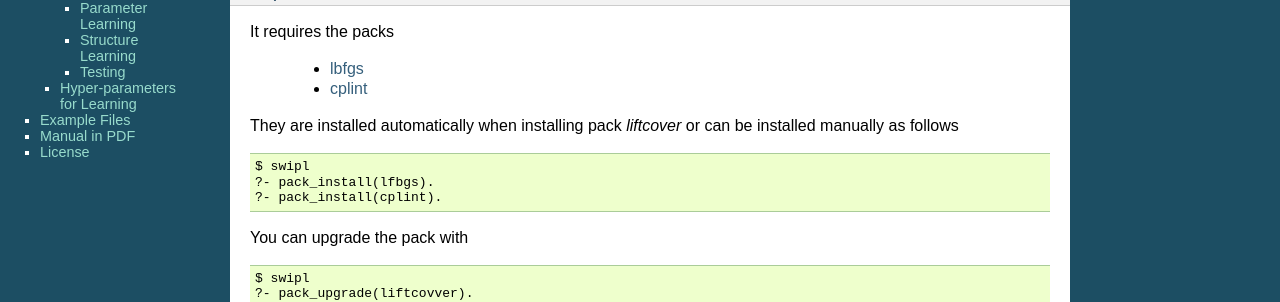
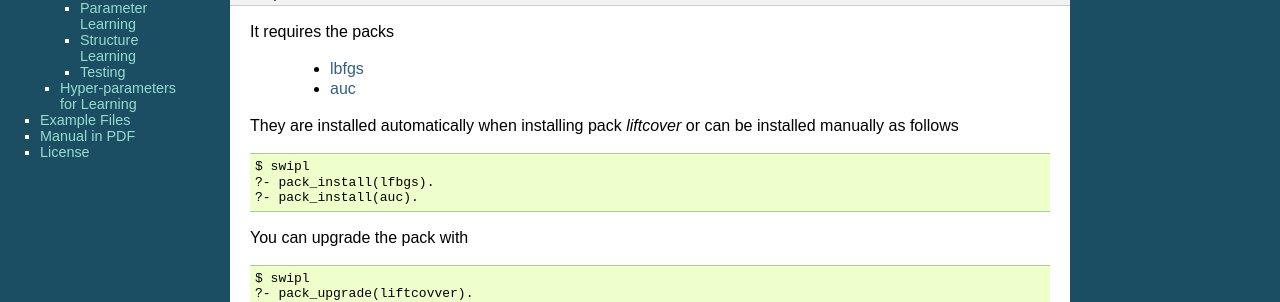
Before and after one commit to friguzzi/liftcover, a Sphinx documentation site: the page built from docs/index.rst, in a window 1280 px wide and 900 px high. Shown: the part 394-696 px from the top of the window. Built offline with Sphinx 7.4.7, drawn with Linux system fonts in a browser that asks for light colours; cross-references to code outside the pages are shown as plain code.

Commit message:
liftcover for swish

```diff
--- a/docs/index.rst
+++ b/docs/index.rst
@@ -30,13 +30,13 @@ Requirements
 It requires the packs
 
  * `lbfgs <https://github.com/friguzzi/lbfgs>`_
- * `cplint <https://github.com/friguzzi/cplint>`_
+ * `auc <https://github.com/friguzzi/auc>`_
 
 They are installed automatically when installing pack `liftcover` or can be installed manually as follows ::
 
 	$ swipl
 	?- pack_install(lfbgs).
-	?- pack_install(cplint).
+	?- pack_install(auc).
 
 
 You can upgrade the pack with ::
```
Also changed, not shown: 1 other file.
